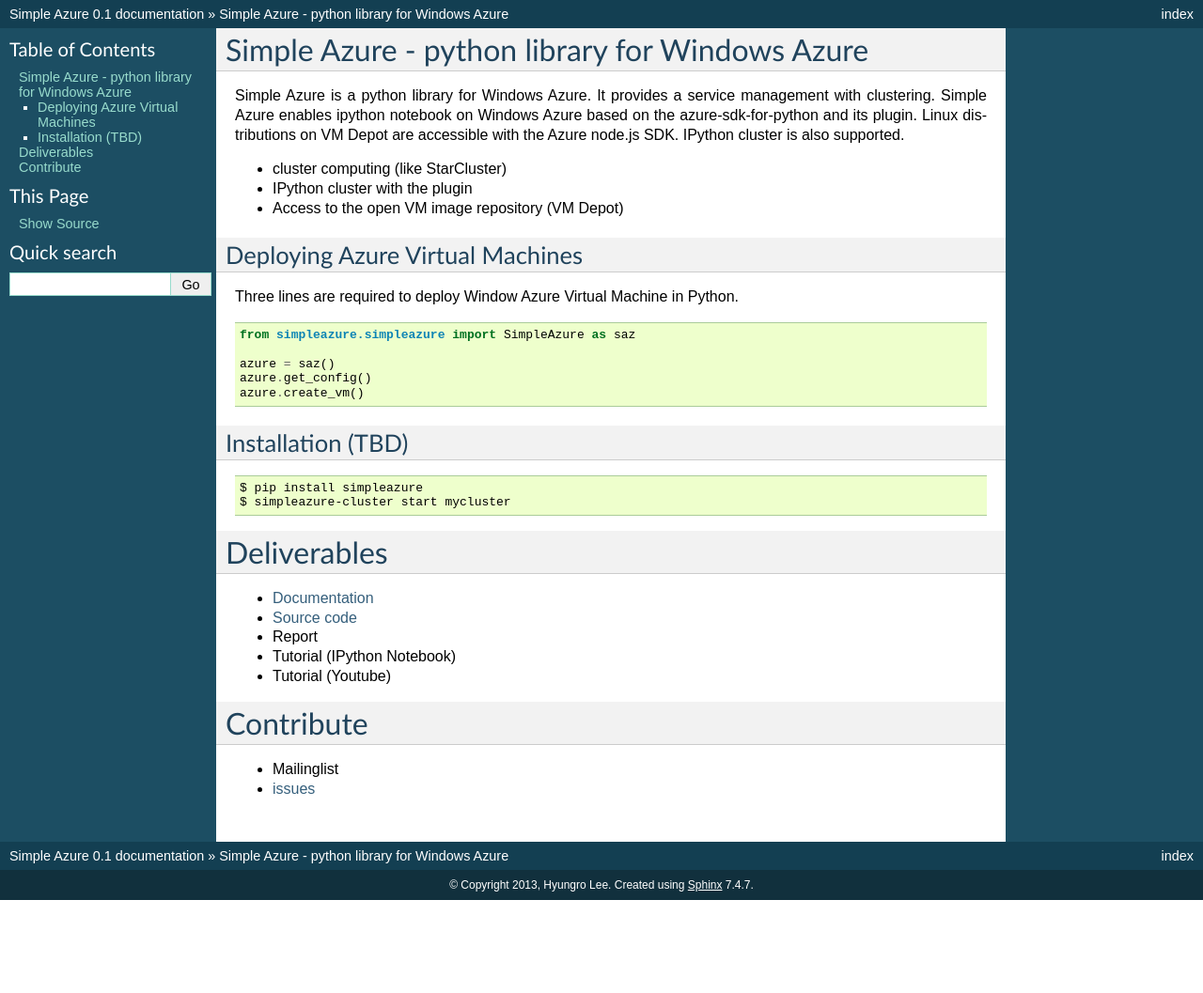
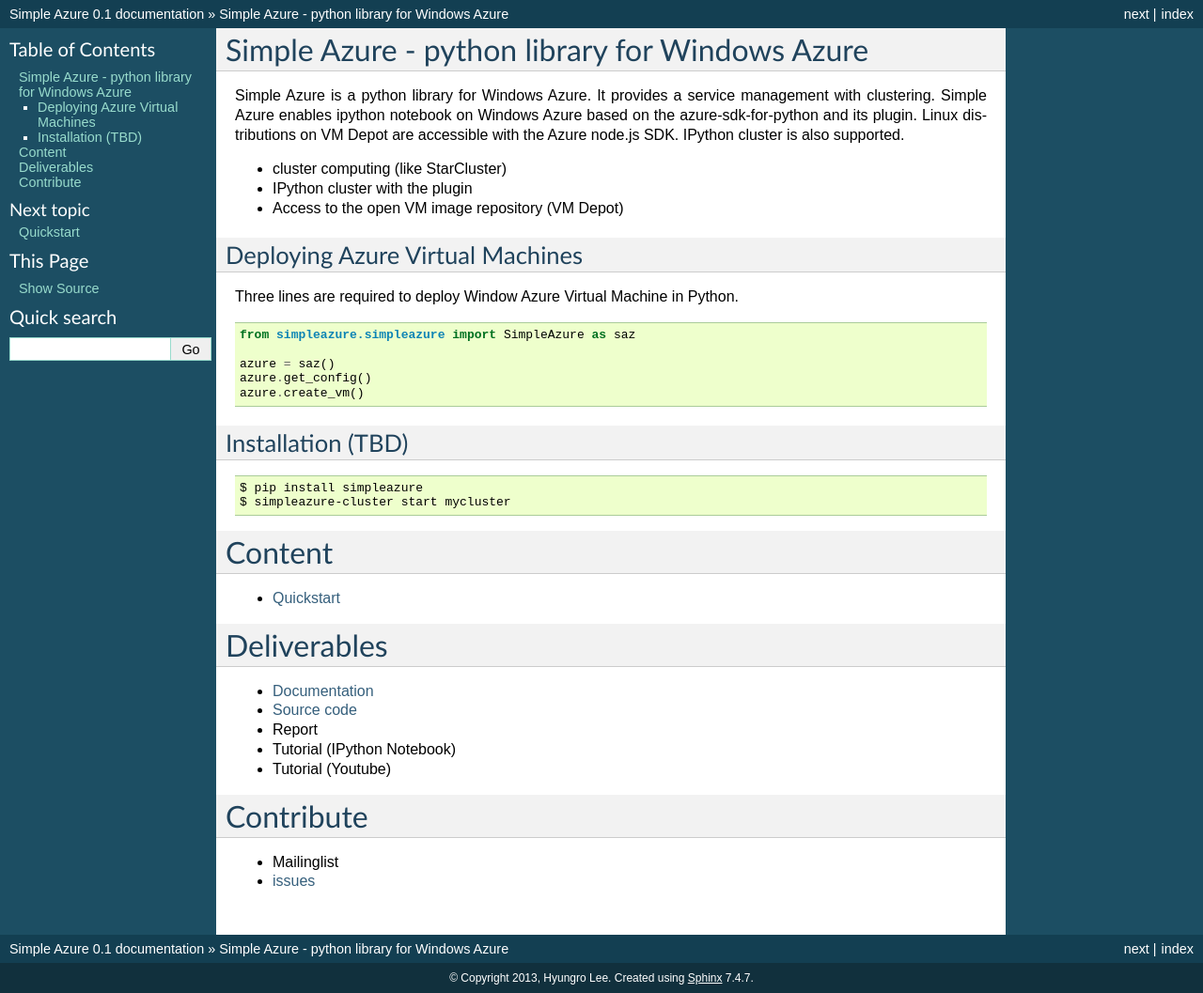
Before and after one commit to lee212/simpleazure, a Sphinx documentation site: the page built from docs/index.rst, in a window 1280 px wide. Shown: the whole page at 94% size. Built offline with Sphinx 7.4.7, drawn with Linux system fonts in a browser that asks for light colours; before the commit the page ends 958 px from its top, so only the background shows below that.

Commit message:
added contents to main

```diff
--- a/docs/index.rst
+++ b/docs/index.rst
@@ -36,6 +36,14 @@
   $ pip install simpleazure
   $ simpleazure-cluster start mycluster
 
+Content
+=======
+
+.. toctree::
+   :maxdepth: 1
+
+   quickstart
+
 Deliverables
 ============
 
```
